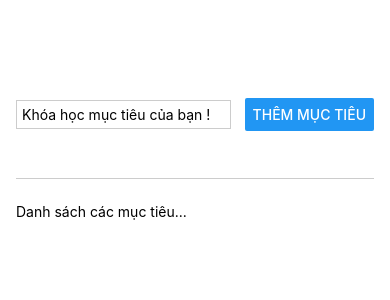
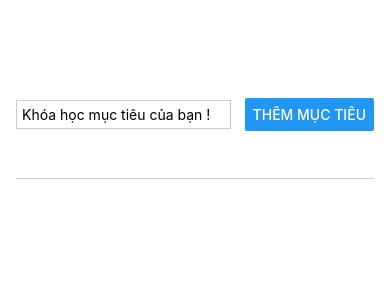
Before and after one commit to DrTruong/Learning-React-Native, a React Native app in the folder RNCourse/: screen / in a window 390 px wide. Shown: the top 300 px of the page. Built offline with nearby package versions, Linux system fonts and the light colour scheme.

Commit message:
- Managing A List Of Course Goals

```diff
--- a/RNCourse/App.js
+++ b/RNCourse/App.js
@@ -2,12 +2,18 @@ import { useState } from "react";
 import { StyleSheet, Text, View, Button, TextInput } from "react-native";
 
 export default function App() {
-  const [enteredText, setEnteredGoalText] = useState("");
+  const [enteredGoalText, setEnteredGoalText] = useState("");
+  const [courseGoals, setCourseGoals] = useState([]);
+
   const goalInputHandler = (enteredText) => {
     setEnteredGoalText(enteredText);
   };
 
   const addGoalHandler = () => {
+    setCourseGoals((currentCourseGoals) => [
+      ...currentCourseGoals,
+      enteredGoalText,
+    ]);
     setEnteredGoalText("");
   };
 
@@ -15,6 +21,7 @@ export default function App() {
     <View style={styles.appContainer}>
       <View style={styles.inputContainer}>
         <TextInput
+          value={enteredGoalText}
           style={styles.textInput}
           placeholder="Khóa học mục tiêu của bạn !"
           onChangeText={goalInputHandler}
@@ -22,7 +29,9 @@ export default function App() {
         <Button title="Thêm mục tiêu" onPress={addGoalHandler} />
       </View>
       <View style={styles.goalContainer}>
-        <Text>Danh sách các mục tiêu...</Text>
+        {courseGoals.map((goal) => (
+          <Text key={Math.random().toString()}>{goal}</Text>
+        ))}
       </View>
     </View>
   );
```
